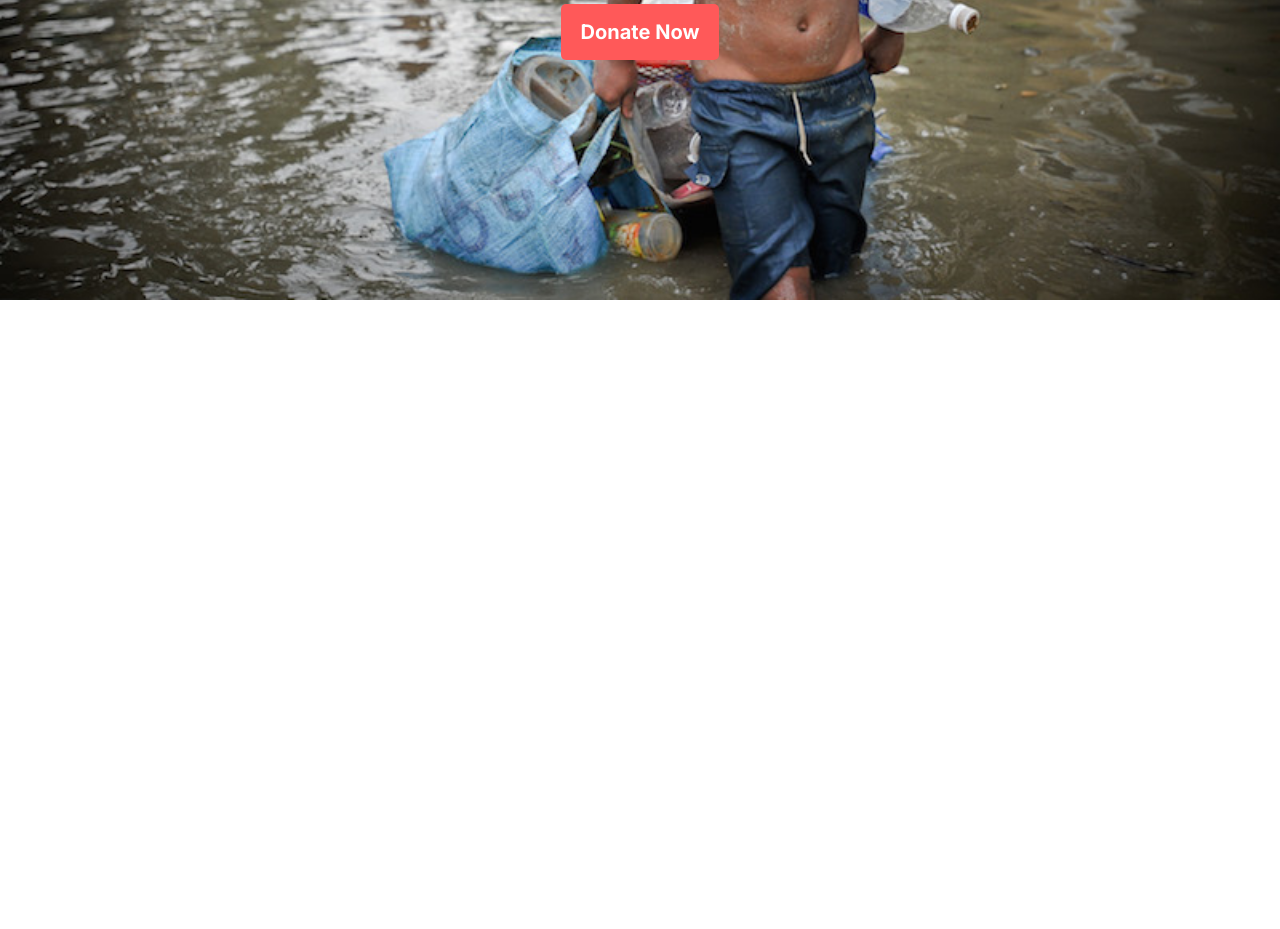
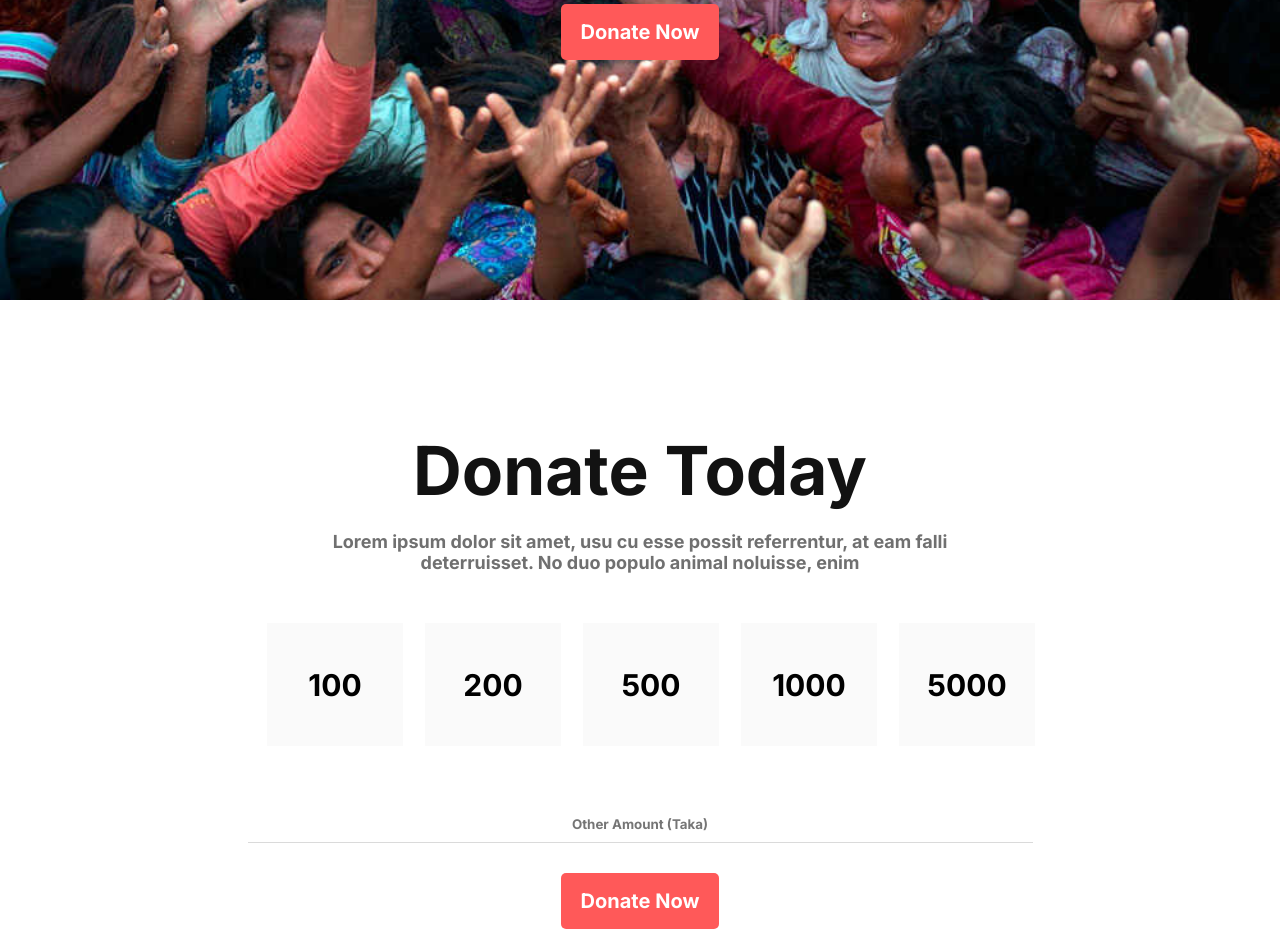
Before and after one commit to roushanali064/donate, a plain HTML site: page index.html in a window 1280 px wide. Shown: the part 500-1429 px from the top of the page. Before the commit the page ends 800 px from the top, so only its background shows below. Drawn offline with Linux system fonts and the light colour scheme.

Commit message:
donate today added

```diff
--- a/index.html
+++ b/index.html
@@ -1,19 +1,47 @@
 <!DOCTYPE html>
 <html lang="en">
+
 <head>
     <meta charset="UTF-8">
     <meta http-equiv="X-UA-Compatible" content="IE=edge">
     <meta name="viewport" content="width=device-width, initial-scale=1.0">
-    <link rel="preconnect" href="https://fonts.googleapis.com"><link rel="preconnect" href="https://fonts.gstatic.com" crossorigin><link href="https://fonts.googleapis.com/css2?family=Inter:wght@700&display=swap" rel="stylesheet">
+    <link rel="preconnect" href="https://fonts.googleapis.com">
+    <link rel="preconnect" href="https://fonts.gstatic.com" crossorigin>
+    <link href="https://fonts.googleapis.com/css2?family=Inter:wght@700&display=swap" rel="stylesheet">
     <link rel="stylesheet" href="styles/style.css">
     <title>Donate To Day</title>
 </head>
+
 <body>
     <!-- start header section -->
     <header class="banner ">
         <h1 class="banner-title">Let’s Help Those Who Are <br> More In Need</h1>
-        <p class="banner-description">Lorem ipsum dolor sit amet, usu cu esse possit referrentur, at eam falli <br> deterruisset. No duo populo animal noluisse, enim</p>
+        <p class="banner-description">Lorem ipsum dolor sit amet, usu cu esse possit referrentur, at eam falli <br>
+            deterruisset. No duo populo animal noluisse, enim</p>
         <button class="btn-primary">Donate Now</button>
     </header>
+    <main>
+        <section class="donate-today container">
+            <div class="section-title">
+                <h2>Donate Today</h2>
+            </div>
+            <div class="section-description">
+                <p>Lorem ipsum dolor sit amet, usu cu esse possit referrentur, at eam falli <br> deterruisset. No duo populo animal noluisse, enim</p>
+            </div>
+            <div class="amount">
+                <ul></ul>
+                <li>100</li>
+                <li>200</li>
+                <li>500</li>
+                <li>1000</li>
+                <li>5000</li>
+            </div>
+            <form action="">
+                <input  type="text" placeholder="Other Amount (Taka)">
+                <input class="btn-primary" type="button" value="Donate Now">
+            </form>
+        </section>
+    </main>
 </body>
+
 </html>
--- a/styles/style.css
+++ b/styles/style.css
@@ -3,7 +3,13 @@
     padding: 0;
     margin: 0;
     text-decoration: none;
+    list-style-type: none;
     font-family: 'Inter', sans-serif;
+}
+
+.container {
+    max-width: 1140px;
+    margin: 0 auto;
 }
 
 .btn-primary {
@@ -18,7 +24,7 @@
 
 /* banner section */
 .banner {
-    background-image: url(/images/donation9.jpg);
+    background-image: url(/images/donation6.jpg);
     background-repeat: no-repeat;
     background-size: cover;
     height: 100vh;
@@ -44,3 +50,62 @@
     margin-top: 20px;
     margin-bottom: 30px;
 }
+
+/* donate today section */
+.donate-today {
+    display: flex;
+    flex-direction: column;
+    justify-content: center;
+    align-items: center;
+    text-align: center;
+}
+
+.section-title {
+    font-weight: 700;
+    font-size: 45px;
+    color: #121212;
+    margin-top: 130px;
+}
+
+.section-description {
+    font-weight: 400;
+    font-size: 18px;
+    color: #707070;
+    margin: 20px 0 50px 0;
+}
+
+.amount {
+    display: flex;
+    gap: 22px;
+    margin-bottom: 60px;
+}
+
+.amount li {
+    width: 136px;
+    height: 123px;
+    background: #FAFAFA;
+    font-weight: 700;
+    font-size: 30px;
+    display: flex;
+    justify-content: center;
+    align-items: center;
+}
+
+.amount li:hover {
+    background-color: #FFEEEE;
+    border: 2px solid #FF5959;
+    border-radius: 5px;
+    transition: 0.3s ease-in-out;
+}
+form input[type="text"] {
+    text-align: center;
+    border: none;
+    border-bottom: 1px solid #DADADA;
+    width: 765px;
+    margin-bottom: 30px;
+    padding: 10px;
+    display: block;
+}
+form input[type="text"]:hover{
+    border: 1px solid #DADADA;
+}
```
